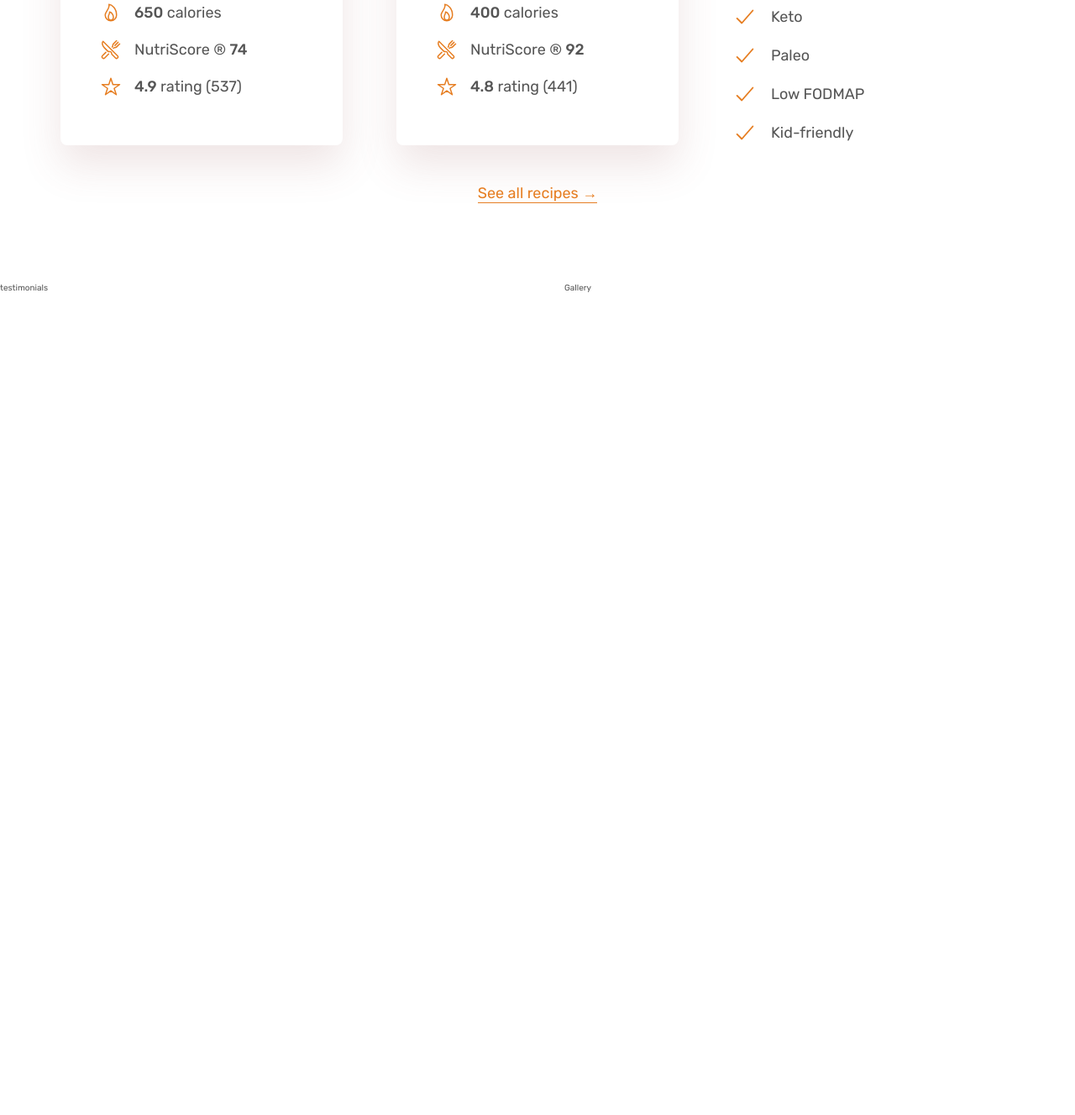
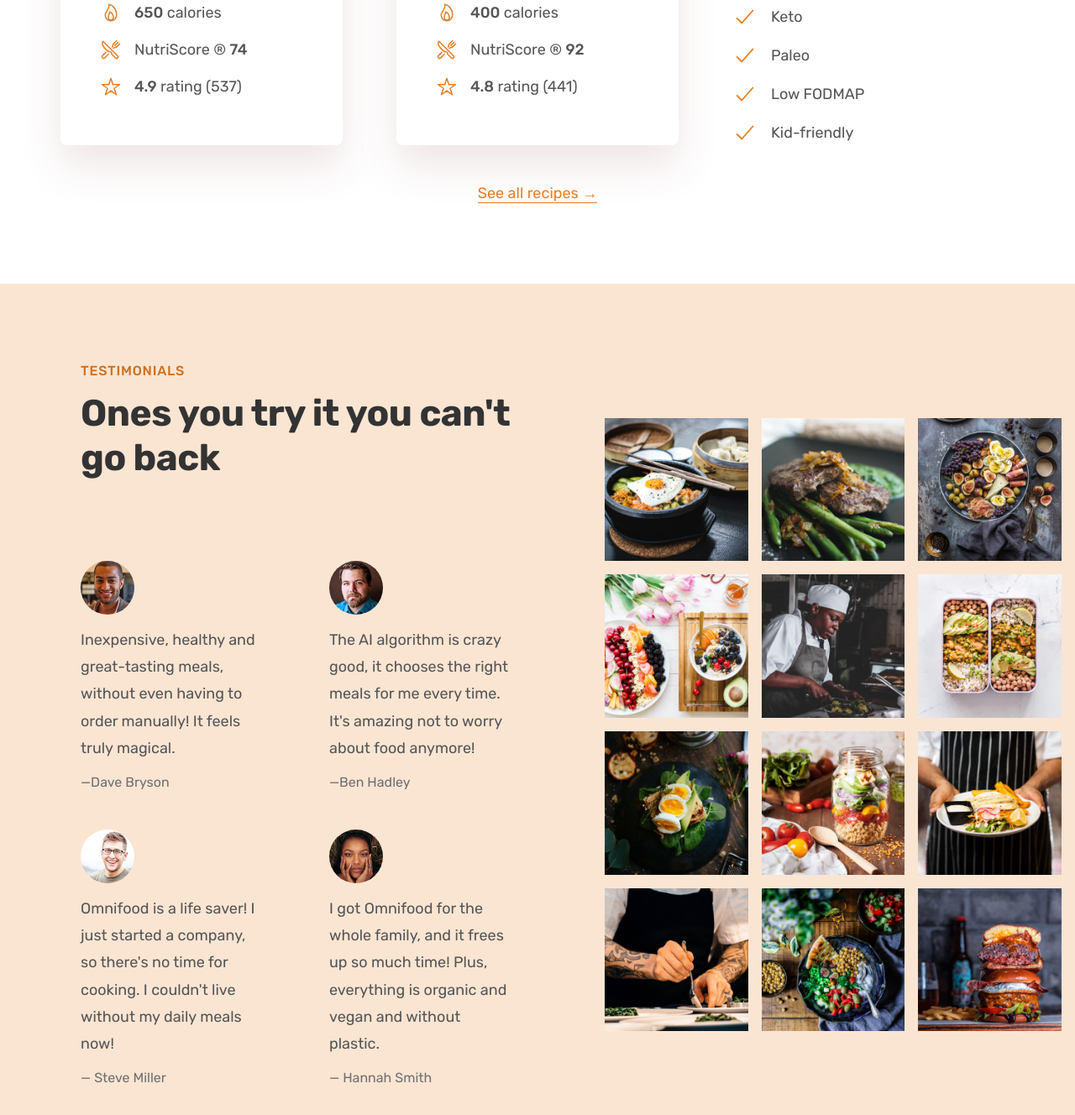
Before and after one commit to medoxtech/amana-food, a plain HTML site: page index.html in a window 1280 px wide. Shown: the part 3265-4593 px from the top of the page at 84% size. Before the commit the page ends 3614 px from the top, so only its background shows below. Drawn offline with nearby package versions, Linux system fonts and the light colour scheme.

Commit message:
add testimonial and gallery section

```diff
--- a/css/general.css
+++ b/css/general.css
@@ -26,6 +26,7 @@ paragraph default: 1.6;
 - Greys:
     #555
     #333
+    #6f6f6f
 
 --03 images
 - unsplash.com
--- a/css/style.css
+++ b/css/style.css
@@ -312,3 +312,64 @@ but i prefered to use a utility class to make the code more scalable and reusble
 	height: 3rem;
 	color: #e67e22;
 }
+
+/* ******************* */
+/* TESTIMONIALS SECTION */
+/* ********************* */
+
+.section-testimonials {
+	background-color: #fae5d3;
+	display: grid;
+	grid-template-columns: 55fr 45fr;
+	align-items: center;
+}
+
+.testimonials {
+	display: grid;
+	grid-template-columns: 1fr 1fr;
+	row-gap: 4.8rem;
+	column-gap: 8rem;
+}
+
+.testimonials-container {
+	padding: 9.6rem;
+}
+
+.testimonial-img {
+	width: 6.4rem;
+	border-radius: 50%;
+	margin-bottom: 1.2rem;
+}
+
+.testimonial-text {
+	font-size: 1.8rem;
+	line-height: 1.8;
+	margin-bottom: 1.6rem;
+}
+
+.testimonial-name {
+	font-size: 1.6rem;
+	color: #6f6f6f;
+}
+
+.gallery {
+	display: grid;
+	grid-template-columns: repeat(3, 1fr);
+	gap: 1.6rem;
+	padding: 1.6rem;
+}
+
+.gallery-item {
+	overflow: hidden;
+}
+
+.gallery-item img {
+	display: block;
+	width: 100%;
+
+	transition: all 0.4s;
+}
+
+.gallery-item img:hover {
+	transform: scale(1.1);
+}
--- a/index.html
+++ b/index.html
@@ -224,9 +224,82 @@
         </section>
         <!-- end sectoin meals -->
         <!-- section testimonials -->
-        <section class="section-testimonials grid grid--2-cols">
-            <div class="testimonials">testimonials</div>
-            <div class="gallery">Gallery</div>
+        <section class="section-testimonials">
+
+
+            <div class="testimonials-container">
+                <span class="subheading">Testimonials</span>
+                <h2 class="heading-secondary">Ones you try it you can't go back</h2>
+                <div class="testimonials ">
+                    <figure class="testimonial">
+                        <img src="./img/customers/dave.jpg" alt="dave" class="testimonial-img">
+                        <blockquote class="testimonial-text">Inexpensive, healthy and great-tasting meals, without even
+                            having to order manually! It feels truly
+                            magical.</blockquote>
+                        <p class="testimonial-name">&mdash;Dave Bryson</p>
+                    </figure>
+                    <figure class="testimonial">
+                        <img src="./img/customers/ben.jpg" alt="ben" class="testimonial-img">
+                        <blockquote class="testimonial-text">The AI algorithm is crazy good, it chooses the right meals
+                            for
+                            me every time. It's amazing not to worry about food anymore!</blockquote>
+                        <p class="testimonial-name">&mdash;Ben Hadley</p>
+                    </figure>
+                    <figure class="testimonial">
+                        <img src="./img/customers/steve.jpg" alt="steve" class="testimonial-img">
+                        <blockquote class="testimonial-text">Omnifood is a life saver! I just started a company, so
+                            there's
+                            no time for cooking. I couldn't live without my daily meals now!</blockquote>
+                        <p class="testimonial-name">&mdash; Steve Miller</p>
+                    </figure>
+                    <figure class="testimonial">
+                        <img src="./img/customers/hannah.jpg" alt=" (Hannah Smith)" class="testimonial-img">
+                        <blockquote class="testimonial-text">I got Omnifood for the whole family, and it frees up so
+                            much
+                            time! Plus, everything is organic and vegan and without plastic.</blockquote>
+                        <p class="testimonial-name">&mdash; Hannah Smith</p>
+                    </figure>
+
+                </div>
+            </div>
+            <div class="gallery">
+                <figure class="gallery-item">
+                    <img src="./img/gallery/gallery-1.jpg" alt="gallery">
+                </figure>
+                <figure class="gallery-item">
+                    <img src="./img/gallery/gallery-2.jpg" alt="gallery">
+                </figure>
+                <figure class="gallery-item">
+                    <img src="./img/gallery/gallery-3.jpg" alt="gallery">
+                </figure>
+                <figure class="gallery-item">
+                    <img src="./img/gallery/gallery-4.jpg" alt="gallery">
+                </figure>
+                <figure class="gallery-item">
+                    <img src="./img/gallery/gallery-5.jpg" alt="gallery">
+                </figure>
+                <figure class="gallery-item">
+                    <img src="./img/gallery/gallery-6.jpg" alt="gallery">
+                </figure>
+                <figure class="gallery-item">
+                    <img src="./img/gallery/gallery-7.jpg" alt="gallery">
+                </figure>
+                <figure class="gallery-item">
+                    <img src="./img/gallery/gallery-8.jpg" alt="gallery">
+                </figure>
+                <figure class="gallery-item">
+                    <img src="./img/gallery/gallery-9.jpg" alt="gallery">
+                </figure>
+                <figure class="gallery-item">
+                    <img src="./img/gallery/gallery-10.jpg" alt="gallery">
+                </figure>
+                <figure class="gallery-item">
+                    <img src="./img/gallery/gallery-11.jpg" alt="gallery">
+                </figure>
+                <figure class="gallery-item">
+                    <img src="./img/gallery/gallery-12.jpg" alt="gallery">
+                </figure>
+            </div>
         </section>
     </main>
     <!-- end main -->
```
